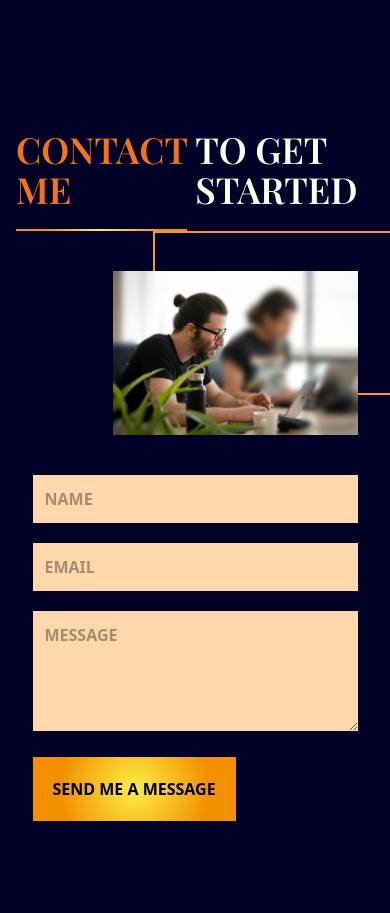
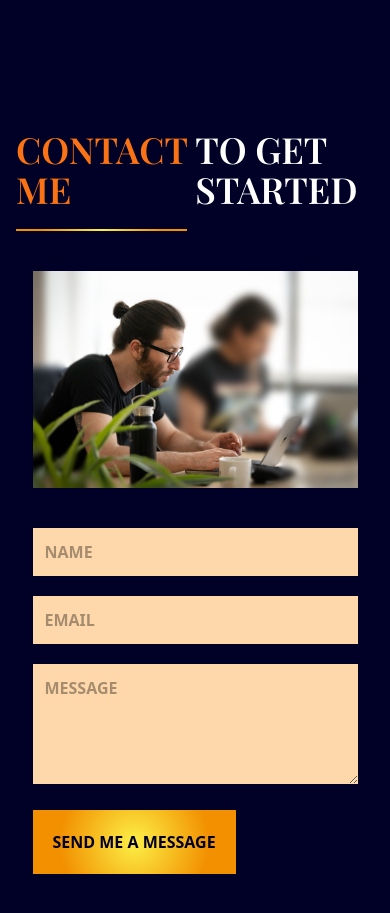
Before and after one commit to aureliengremy/react-portfolio-with-framer-motion, a React (Vite) app: page / in a window 390 px wide. Shown: the part 5060-5973 px from the top of the page. Built offline with nearby package versions, Linux system fonts and the light colour scheme.

Commit message:
centred skills component section and contact component section

```diff
--- a/src/sections/Contact.jsx
+++ b/src/sections/Contact.jsx
@@ -2,8 +2,11 @@ import React from "react";
 import LineGradient from "../components/LineGradient";
 import { useForm } from "react-hook-form";
 import { motion } from "framer-motion";
+import useMediaQuery from "../hooks/useMediaQuery";
 
-const Contact = () => {
+const Contact = ({ setSelectedPage }) => {
+  const isAboveMediumScreens = useMediaQuery("(min-width: 1060px)");
+
   const {
     register,
     trigger,
@@ -37,7 +40,8 @@ const Contact = () => {
   };
 
   return (
-    <section id="contact" className="py-48">
+    <section id="contact" className="py-48 h-full flex flex-col justify-center">
+      <div>
         {/* HEADING */}
         <motion.div
           className="flex justify-end w-full"
@@ -61,7 +65,7 @@ const Contact = () => {
           </div>
         </motion.div>
         {/* FORM & IMAGE */}
-      <div className="md:flex md:justify-between gap-16 mt-5">
+        <div className="md:flex md:justify-between gap-32 mt-5">
           <motion.div
             className="flex justify-center"
             initial="hidden"
@@ -73,22 +77,25 @@ const Contact = () => {
               visible: { opacity: 1, y: 0 },
             }}
           >
+            {isAboveMediumScreens ? (
          <div
          className="relative z-0 ml-20 before:absolute before:-top-10
                    before:-right-10 before:w-full before:h-full before:border-2
                  before:border-orange-400 before:z-[-1]"
        >
-            {/* <motion.div
-            animate={{ scale: [1, 0.98, 1]  }}
-            transition={{ repeat: Infinity, duration: 5 }}> */}
          <img
-              className="object-cover ease-linear duration-500 hover:ml-4 hover:mt-4 hover:mr-4"
+           className="object-cover"
            src="../assets/Lewagon-4-W-Blur-r.png"
            alt="contact image"
          />
-
-            {/* </motion.div> */}
        </div>
+        ) : (
+          <img
+           className="object-cover"
+           src="../assets/Lewagon-4-W-Blur-r.png"
+           alt="contact image"
+         />
+        )}
           </motion.div>
           <div className="basis-1/2 md:flex md:justify-between gap-16 mt-5">
             <motion.div
@@ -193,6 +200,7 @@ const Contact = () => {
             </motion.div>
           </div>
         </div>
+      </div>
     </section>
   );
 };
--- a/src/sections/Landing.jsx
+++ b/src/sections/Landing.jsx
@@ -76,16 +76,16 @@ const Landing = ({ setSelectedPage }) => {
             visible: { opacity: 1, x: 0 },
           }}
         >
-          <AnchorLink
+          <a
             className="bg-gradient-rainorange text-deep-blue rounded-sm py-3 px-7 font-semibold
             hover:bg-gradient-rainorange-reverse hover:text-grey"
-            onClick={() => setSelectedPage("contact")}
+            href="#contact"
           >
             Contact Me
-          </AnchorLink>
-          <AnchorLink
+          </a>
+          <a
             className="rounded-r-sm bg-gradient-rainorange py-0.5 pr-0.5"
-            onClick={() => setSelectedPage("contact")}
+            href="#contact"
           >
             <div
               className="bg-deep-blue hover:text-orange-400 transition duration-500 w-full h-full
@@ -93,7 +93,7 @@ const Landing = ({ setSelectedPage }) => {
             >
               Let's talk
             </div>
-          </AnchorLink>
+          </a>
         </motion.div>
         <motion.div
           className="flex mt-5 justify-center md:justify-start"
--- a/src/sections/MySkills.jsx
+++ b/src/sections/MySkills.jsx
@@ -6,8 +6,8 @@ import LineGradient from "../components/LineGradient";
 const MySkills = () => {
   const isAboveMediumScreens = useMediaQuery("(min-width: 1060px)");
   return (
-    <section id="skills" className="pt-10 pb-24">
-      <div className="h-full">
+    <section id="skills" className="pt-10 pb-24 h-full flex flex-col justify-center">
+      <div>
         <div className="md:flex md:justify-between md:gap-16 mt-32">
           {/* HEADER AND IMAGE SECTION */}
           <motion.div
```
Lines whose indentation alone changed are shown as unchanged.
